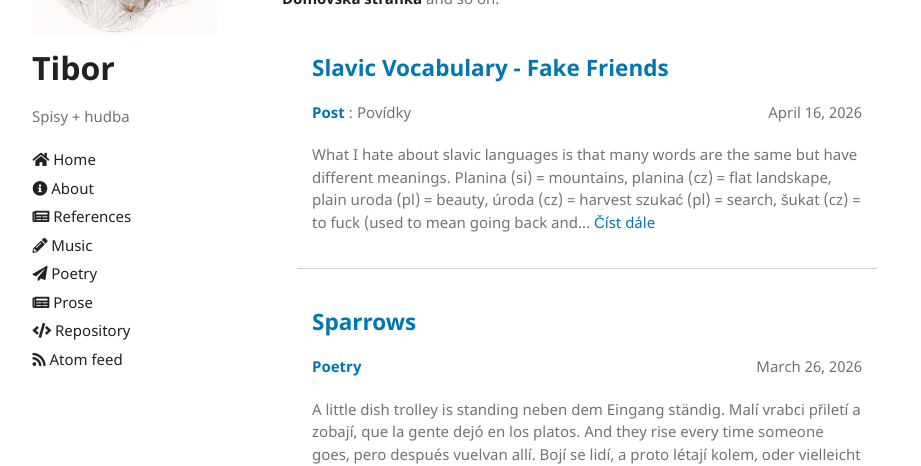
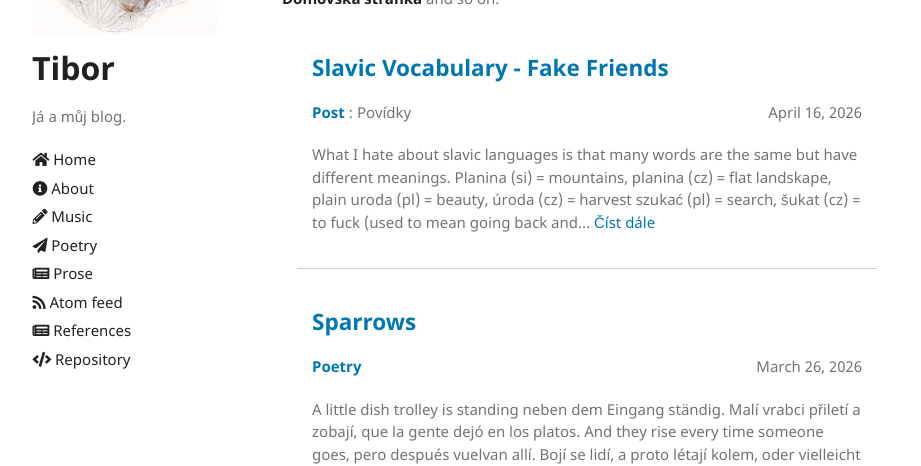
Before and after one commit to thefallofjohannm/thefallofjohannm.github.io, a Jekyll site: the page built from pages/index.md, in a window 1280 px wide. Shown: the part 216-682 px from the top of the page, without its empty margins (178-1099 px from the left). Built offline with Jekyll 4.4.1, drawn with Linux system fonts in a browser that asks for light colours.

Commit message:
change in order

```diff
--- a/_config.yml
+++ b/_config.yml
@@ -4,7 +4,7 @@ url: "https://thefallofjohannm.github.io"
 language: "cs-cz"
 
 logo: /assets/img/logo.png
-description: Spisy + hudba
+description: Já a můj blog.
 show_downloads: false
 color-scheme: dark
 date-format: "%d %B %Y"
@@ -17,9 +17,6 @@ sidebar:
   - name: About
     icon: <i class="fa-solid fa-circle-info"></i>
     link: /about/
-  - name: References
-    icon: <i class="fa-solid fa-newspaper"></i>
-    link: /references/
   - name: Music
     icon: <i class="fa-solid fa-pencil"></i>
     link: /music/
@@ -29,12 +26,15 @@ sidebar:
   - name: Prose
     icon: <i class="fa-solid fa-newspaper"></i>
     link: /prose/
+  - name: Atom feed
+    icon: <i class="fa-solid fa-rss"></i>
+    link: /feed.xml
+  - name: References
+    icon: <i class="fa-solid fa-newspaper"></i>
+    link: /references/
   - name: Repository
     icon: <i class="fa-sharp fa-solid fa-code"></i>
     link: https://github.com/thefallofjohannm/thefallofjohannm.github.io
-  - name: Atom feed
-    icon: <i class="fa-solid fa-rss"></i>
-    link: /feed.xml
 
 
 collections:
```
